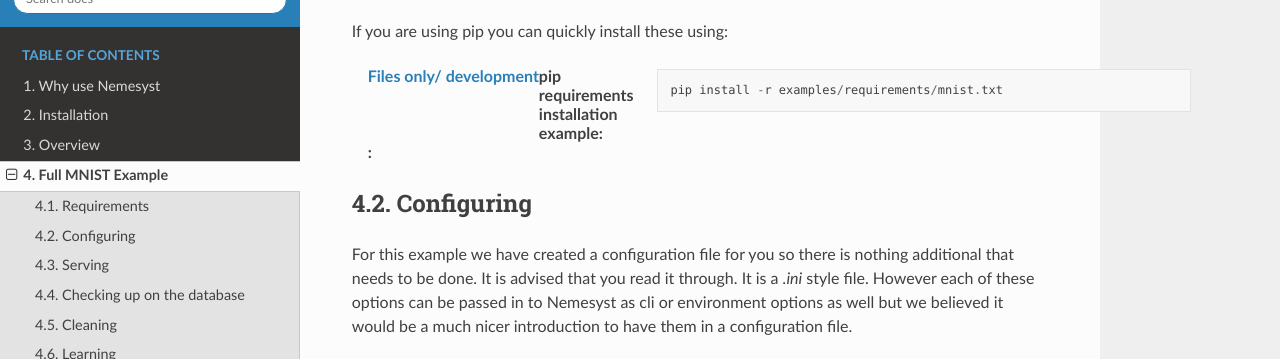
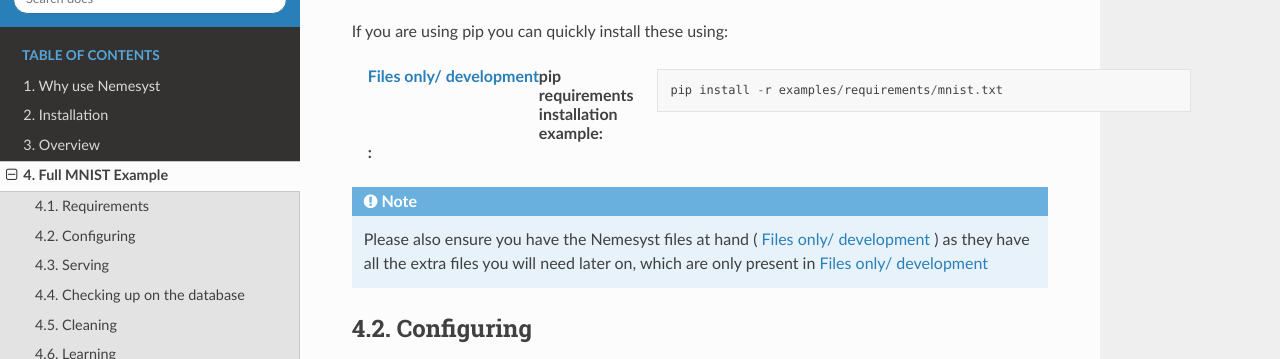
Before and after one commit to DreamingRaven/nemesyst, a Sphinx documentation site: the page built from docs/source/mnist.rst, in a window 1280 px wide and 900 px high, scrolled down 470 px, cut to the strip 66-425 px from the top of the window. Built offline with Sphinx 7.4.7 and the Read the Docs theme 2.0.0, drawn with Linux system fonts in a browser that asks for light colours; the version number could not be read and is left out.

Commit message:
Added docs further reinforcing need for files only

```diff
--- a/docs/source/installation.rst
+++ b/docs/source/installation.rst
@@ -13,7 +13,7 @@ Installation
 
 .. note::
 
-    You will need to have |git|_ installed for all bellow methods to work (except if you are on Archlinux).
+    You will need to have |git|_ installed for most below methods to work.
 
 .. _section_automated:
 
--- a/docs/source/mnist.rst
+++ b/docs/source/mnist.rst
@@ -45,6 +45,10 @@ If you are using pip you can quickly install these using:
   .. parsed-literal::
 
     pip install -r examples/requirements/mnist.txt
+
+.. note::
+
+    Please also ensure you have the Nemesyst files at hand ( |files-only| ) as they have all the extra files you will need later on, which are only present in |files-only|
 
 .. _section_mnist_config:
 
```
